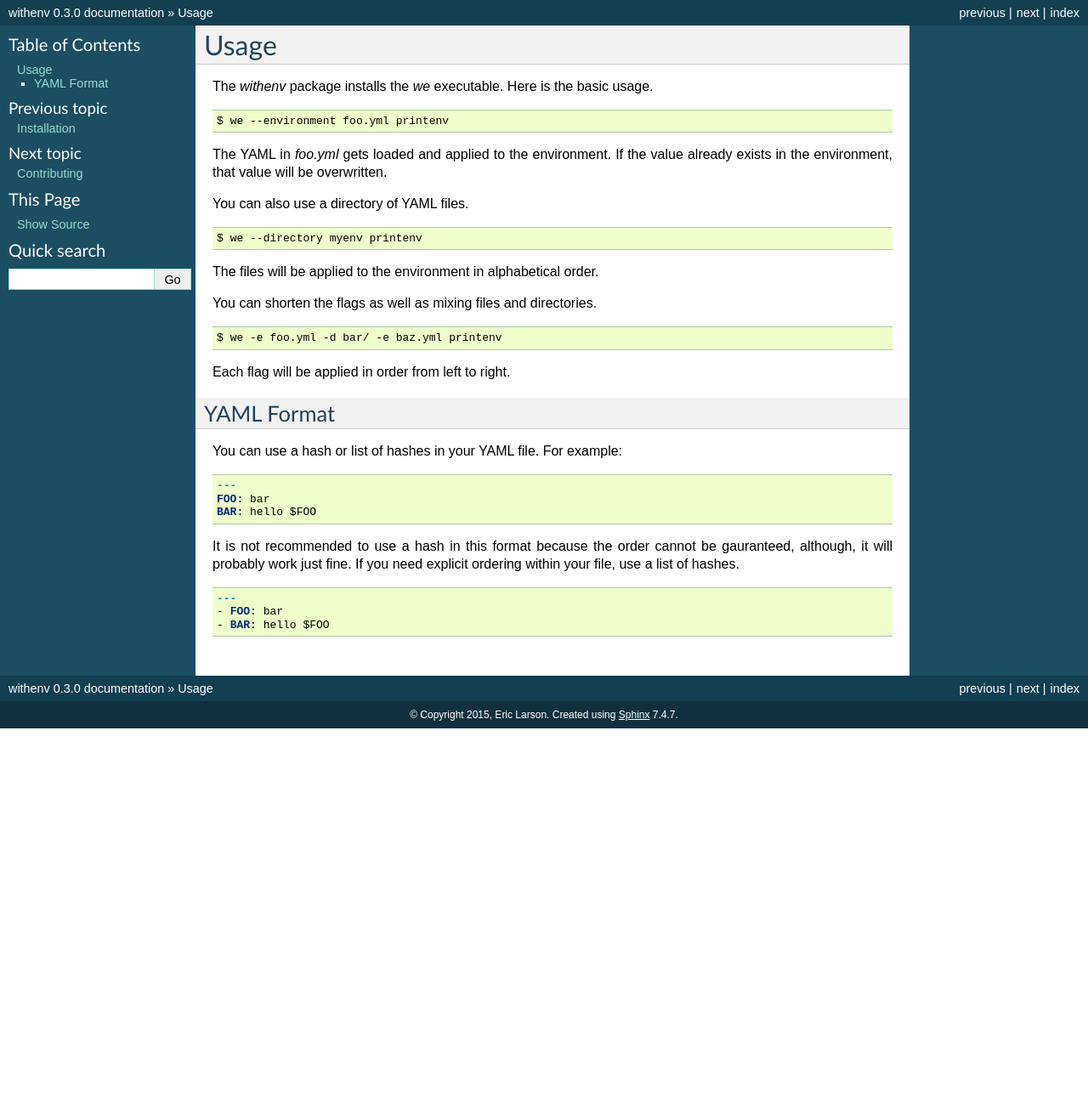
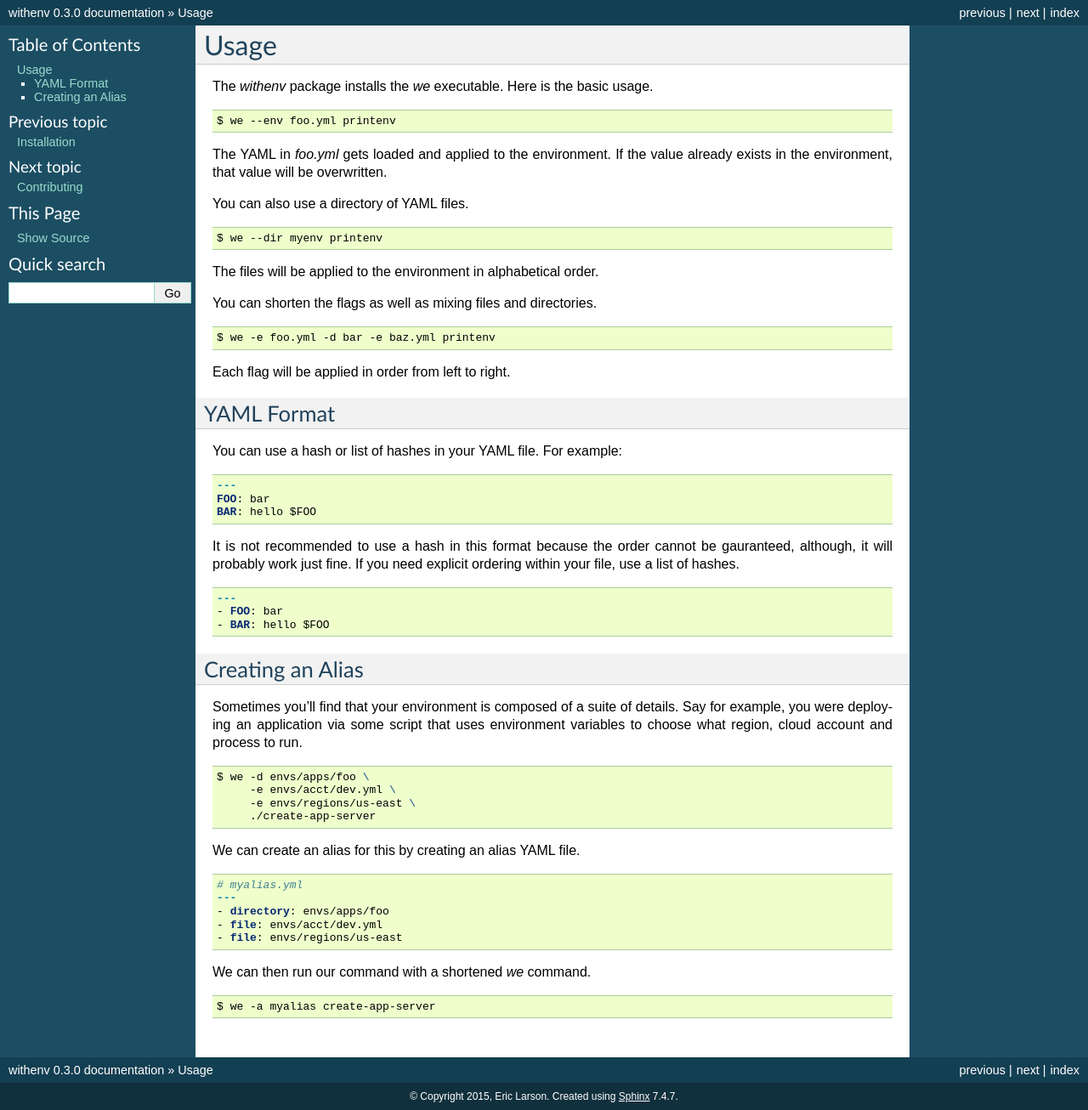
Before and after one commit to ionrock/withenv, a Sphinx documentation site: the page built from docs/usage.rst, in a window 1280 px wide. Shown: the whole page at 85% size. Built offline with Sphinx 7.4.7, drawn with Linux system fonts in a browser that asks for light colours; before the commit the page ends 900 px from its top, so only the background shows below that.

Commit message:
Add alias documentation.

```diff
--- a/docs/usage.rst
+++ b/docs/usage.rst
@@ -8,7 +8,7 @@
 
 .. code-block:: bash
 
-   $ we --environment foo.yml printenv
+   $ we --env foo.yml printenv
 
 The YAML in `foo.yml` gets loaded and applied to the environment. If
 the value already exists in the environment, that value will be
@@ -18,7 +18,7 @@
 
 .. code-block:: bash
 
-   $ we --directory myenv printenv
+   $ we --dir myenv printenv
 
 The files will be applied to the environment in alphabetical order.
 
@@ -26,7 +26,7 @@
 
 .. code-block:: bash
 
-   $ we -e foo.yml -d bar/ -e baz.yml printenv
+   $ we -e foo.yml -d bar -e baz.yml printenv
 
 Each flag will be applied in order from left to right.
 
@@ -46,9 +46,40 @@
 cannot be gauranteed, although, it will probably work just fine. If
 you need explicit ordering within your file, use a list of hashes.
 
-
 .. code-block:: yaml
 
    ---
    - FOO: bar
    - BAR: hello $FOO
+
+
+Creating an Alias
+=================
+
+Sometimes you'll find that your environment is composed of a suite of
+details. Say for example, you were deploying an application via some
+script that uses environment variables to choose what region, cloud
+account and process to run.
+
+.. code-block:: bash
+
+   $ we -d envs/apps/foo \
+        -e envs/acct/dev.yml \
+	-e envs/regions/us-east \
+	./create-app-server
+
+We can create an alias for this by creating an alias YAML file.
+
+.. code-block:: yaml
+
+   # myalias.yml
+   ---
+   - directory: envs/apps/foo
+   - file: envs/acct/dev.yml
+   - file: envs/regions/us-east
+
+We can then run our command with a shortened `we` command.
+
+.. code-block:: bash
+
+   $ we -a myalias create-app-server
```
